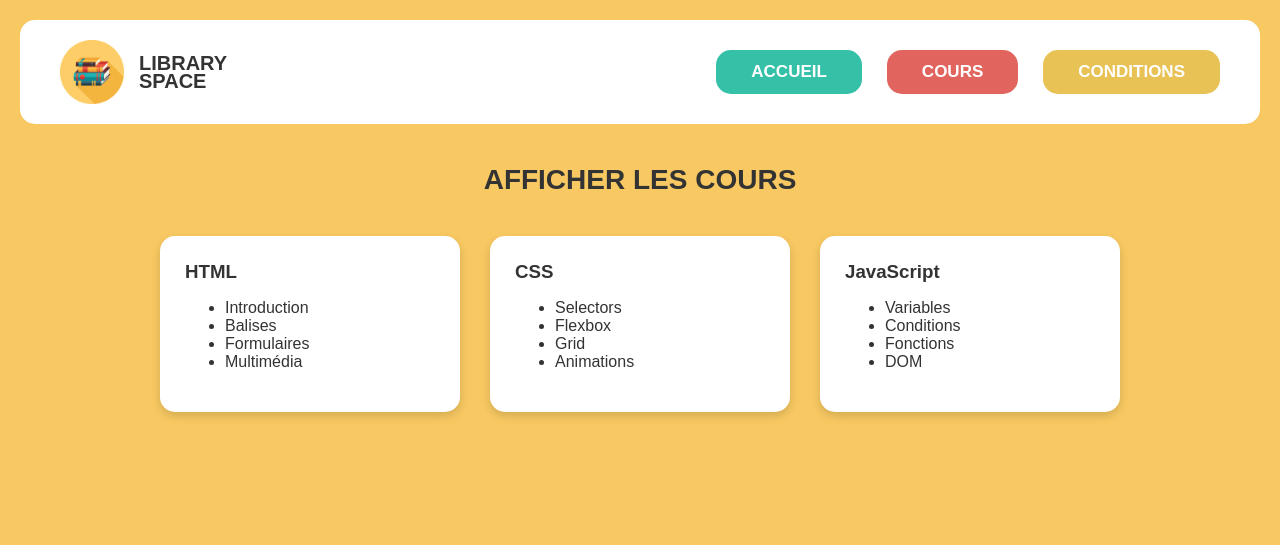
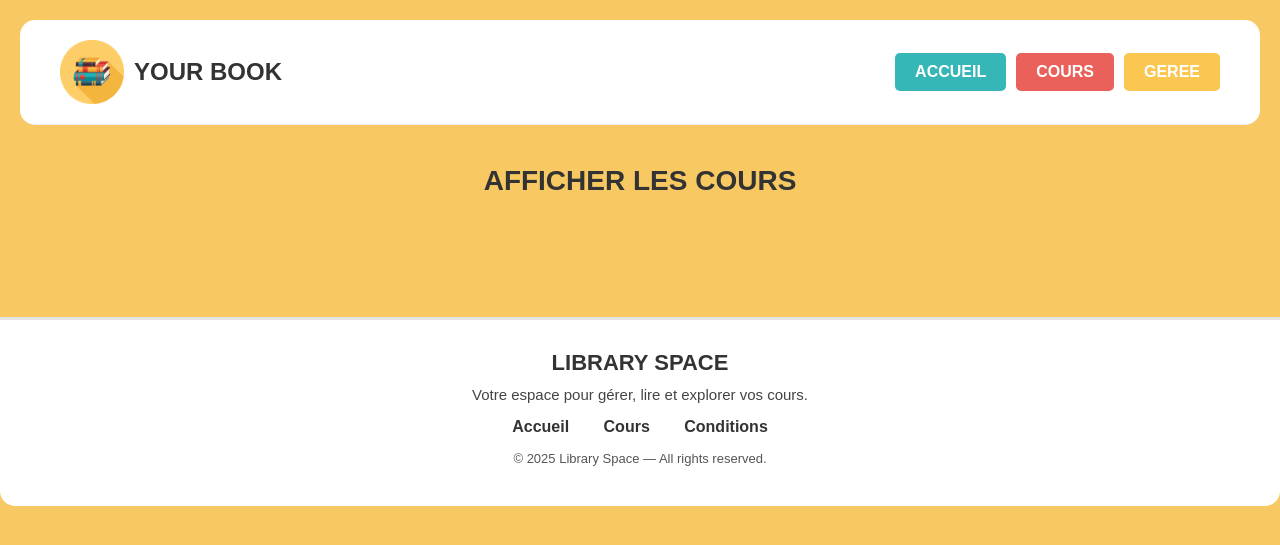
Before and after one commit to Lahcen-akdime/PHP-BREF1, a PHP site: page /affichage.php in a window 1280 px wide. Shown: the top 545 px of the page. Run offline with PHP 8.4, Linux system fonts and the light colour scheme; data that the repository does not hold is empty.

Commit message:
une division des fichiers , et une affichage de database a forme des cartes

```diff
--- a/affichage.php
+++ b/affichage.php
@@ -1,64 +1,33 @@
-
-<!DOCTYPE html>
-<html lang="fr">
-<head>
-    <meta charset="UTF-8">
-    <title>Afficher les Cours</title>
-    <link rel="stylesheet" href="styles.css">
-</head>
-
-<body>
-
-    <!-- HEADER -->
-    <header class="header">
-        <div class="header-left">
-            <div alt="Logo" class="logo"></div>
-            <h1 class="title"><span>LIBRARY</span><br><span>SPACE</span></h1>
-        </div>
-
-        <nav class="header-nav">
-            <a href="index.php" class="nav-btn green">ACCUEIL</a>
-            <a href="#affichage.php" class="nav-btn red">COURS</a>
-            <a href="geree.php" class="nav-btn yellow">CONDITIONS</a>
-        </nav>
-    </header>
-
+<?php
+include "config.php";
+include ("header.php");
+$mysqli = "SELECT * FROM courses";
+$mydata = mysqli_query($connection, $mysqli);
+?>
     <!-- CONTENT -->
     <section class="content">
         <h2 class="page-title">AFFICHER LES COURS</h2>
 
         <div class="course-list">
-            <div class="course-card">
-                <h3>HTML</h3>
-                <ul>
-                    <li>Introduction</li>
-                    <li>Balises</li>
-                    <li>Formulaires</li>
-                    <li>Multimédia</li>
-                </ul>
-            </div>
+            <?php
+            foreach ($mydata as $element) {
+            ?>
+                <div class="course-card">
+                    <h3><?php echo $element['title']; ?></h3>
+                    <ul>
+                        <li><?php echo $element['id']; ?></li>
+                        <li><?php echo $element['description']; ?></li>
+                        <li><?php echo $element['course_level']; ?></li>
+                        <li><?php echo $element['created_at']; ?></li>
+                    </ul>
+                </div>
+            <?php }; ?>
 
-            <div class="course-card">
-                <h3>CSS</h3>
-                <ul>
-                    <li>Selectors</li>
-                    <li>Flexbox</li>
-                    <li>Grid</li>
-                    <li>Animations</li>
-                </ul>
-            </div>
-
-            <div class="course-card">
-                <h3>JavaScript</h3>
-                <ul>
-                    <li>Variables</li>
-                    <li>Conditions</li>
-                    <li>Fonctions</li>
-                    <li>DOM</li>
-                </ul>
-            </div>
         </div>
     </section>
+<?php
+include ("footer.php");
+?>
+</body>
 
-</body>
 </html>
--- /dev/null
+++ b/config.php
@@ -0,0 +1,8 @@
+<?php
+$db_server = "localhost:3307" ;
+$db_user = "root" ;
+$db_pass = "" ;
+$db_name = "course_sections" ;
+$connection = mysqli_connect($db_server,$db_user,
+                            $db_pass,$db_name);
+?>
--- /dev/null
+++ b/footer.php
@@ -0,0 +1,59 @@
+<footer class="footer">
+    <div class="footer-content">
+        <h3>LIBRARY SPACE</h3>
+        <p>Votre espace pour gérer, lire et explorer vos cours.</p>
+
+        <div class="footer-links">
+            <a href="#">Accueil</a>
+            <a href="#">Cours</a>
+            <a href="#">Conditions</a>
+        </div>
+
+        <p class="copyright">© 2025 Library Space — All rights reserved.</p>
+    </div>
+</footer>
+<style>
+    .footer {
+    background-color: white;
+    padding: 30px 20px;
+    text-align: center;
+    border-top: 3px solid rgba(0,0,0,0.1);
+    margin-top: 40px;
+    border-radius: 0 0 15px 15px;
+}
+
+.footer-content h3 {
+    margin: 0;
+    font-size: 22px;
+    color: #333; /* dark text */
+    font-weight: 700;
+}
+
+.footer-content p {
+    margin: 10px 0;
+    color: #444;
+    font-size: 15px;
+}
+
+.footer-links {
+    margin: 15px 0;
+}
+
+.footer-links a {
+    margin: 0 15px;
+    color: #333;
+    font-weight: 600;
+    text-decoration: none;
+    transition: 0.3s;
+}
+
+.footer-links a:hover {
+    color: #36b6b7; /* teal color from your design */
+}
+
+.footer .copyright {
+    margin-top: 15px;
+    font-size: 13px;
+    color: #555;
+}
+</style>
--- /dev/null
+++ b/header.php
@@ -0,0 +1,22 @@
+<!DOCTYPE html>
+<html lang="en">
+<head>
+    <meta charset="UTF-8">
+    <meta name="viewport" content="width=device-width, initial-scale=1.0">
+    <title>Library Space</title>
+    <link rel="stylesheet" href="style.css">
+    <link rel="stylesheet" href="styles.css">
+</head>
+<body>
+
+    <header class="header">
+        <div class="logo">
+           <div class="logopic"></div>
+            <span>YOUR BOOK</span>
+        </div>
+        <nav class="nav-bar">
+            <a href="index.php" class="nav-item active">ACCUEIL</a>
+            <a href="affichage.php" class="nav-item">COURS</a>
+            <a href="geree.php" class="nav-item conditions">GEREE</a>
+        </nav>
+    </header>
--- a/style.css
+++ b/style.css
@@ -93,7 +93,7 @@ body {
     /* Calculate the total width of one set of books for the animation */
     /* (6 books * 150px width) + (5 gaps * 20px gap) = 900px + 100px = 1000px */
     width: 200%; /* Setting a high width to hold the duplicated content */
-    animation: scroll-left 30s linear infinite; /* Animation applied here */
+    animation: scroll-left 50s linear infinite; /* Animation applied here */
     will-change: transform; /* Performance optimization */
 }
 
@@ -208,3 +208,4 @@ background-size: cover;
     background-size: cover;
     background-position: center;
 }
+/* footer */
--- a/styles.css
+++ b/styles.css
@@ -33,12 +33,7 @@ body {
     gap: 15px;
 }
 
-.logo {
-   height: 4rem;
-width: 4rem;
-background: url(ressourses/borrow-books.png);
-background-size: cover;
-}
+
 
 .title {
     font-size: 20px;
@@ -79,23 +74,49 @@ background-size: cover;
 
 /* LISTE DES COURS */
 .course-list {
-    display: flex;
-    justify-content: center;
-    gap: 30px;
+    display: grid;
+    grid-template-columns: repeat(4, 1fr); /* 5 cards per row */
+    gap: 25px;
+    padding: 20px;
+    justify-items: center;
 }
+
 
 .course-card {
     background: white;
-    padding: 25px;
-    width: 250px;
-    border-radius: 15px;
-    box-shadow: 0 4px 10px rgba(0,0,0,0.15);
+    border-radius: 20px;
+    box-shadow: 0 8px 20px rgba(0,0,0,0.15);
+    transition: 0.3s ease;
+    display: flex;
+    flex-direction: column;
+    justify-content: space-between;
+    overflow: hidden;
+}
+
+.course-card:hover {
+    transform: translateY(-8px);
+    box-shadow: 0 12px 25px rgba(0,0,0,0.25);
 }
 
 .course-card h3 {
     margin-top: 0;
-    margin-bottom: 10px;
+    margin-bottom: 12px;
+    font-size: 18px;
+    font-weight: bold;
+    color: #333;
 }
+
+.course-card ul {
+    padding-left: 15px;
+    margin: 0;
+}
+
+.course-card li {
+    margin-bottom: 6px;
+    font-size: 14px;
+    color: #666;
+}
+
 
 /* FORMS */
 .form-container {
```
Also changed, not shown: geree.php (+38 -31 lines), index.php (+6 -22 lines), script.js (+28 -0 lines).
